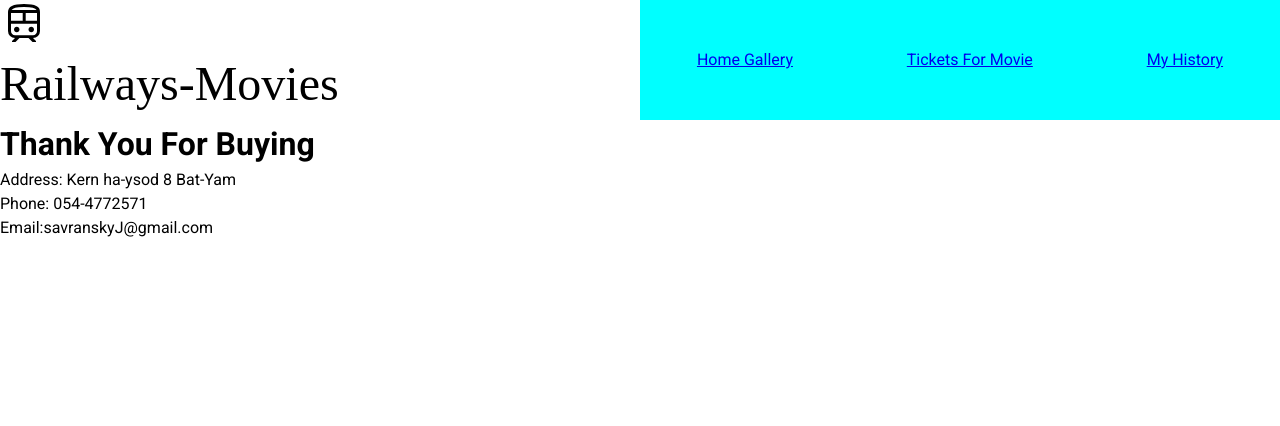
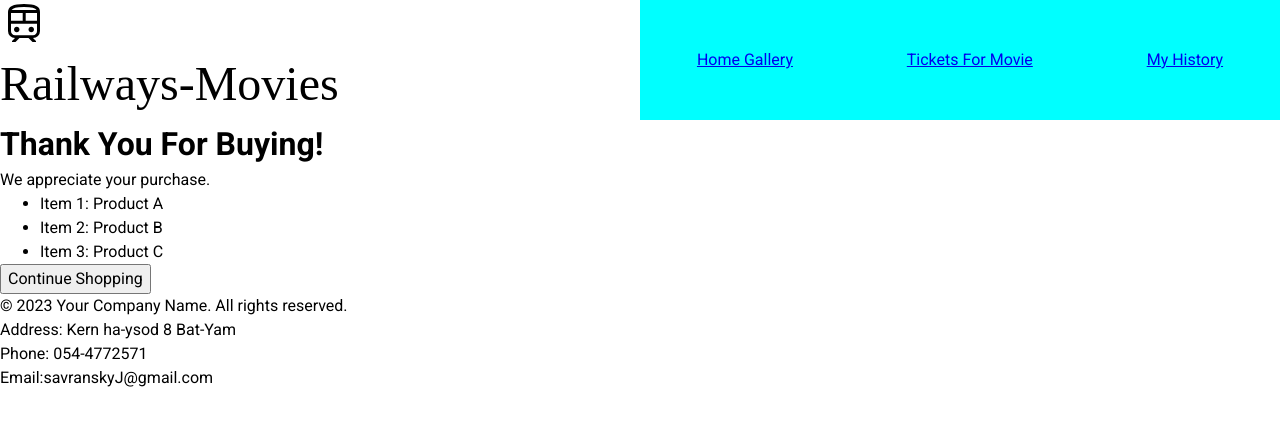
Before and after one commit to Juliasavransky/Railways-Movies-App, a React (Create React App) app: page /thankYouForBuying in a window 1280 px wide. Shown: the top 426 px of the page. Built offline with nearby package versions, Linux system fonts and the light colour scheme; no server answers; a web font is replaced by a local one.

Commit message:
select the favorite

```diff
--- a/src/components/movieCard/MovieCard.tsx
+++ b/src/components/movieCard/MovieCard.tsx
@@ -1,17 +1,17 @@
 import React, { useState } from 'react';
 import style from './MovieCard.module.css';
-import favorite from '../../utils/icons/favorite.svg';
+import favoriteSvg from '../../utils/icons/favorite.svg';
 import cart from '../../utils/icons/shopping_cart.svg';
 import { Link } from 'react-router-dom';
 import MovieOverView from '../movieOverView/MovieOverView';
-
+import { useAppDispatch } from '../../utils/hooks/hooks';
+import { toggleFavorite } from '../../features/movies/favoritesSlice';
 interface MovieCardProps {
-  key: number;
-  id: number;
-  title: string;
-  summary: string;
-  img: string;
-  index: number;
+  key?: number;
+  id?: number;
+  title?: string;
+  summary?: string;
+  img?: string;
 }
 
 const MovieCard: React.FC<MovieCardProps> = ({
@@ -19,9 +19,9 @@ const MovieCard: React.FC<MovieCardProps> = ({
   summary,
   img,
   id,
-  index,
-}) => {
+}: MovieCardProps) => {
   const [isModelOpen, setIsModelOpen] = useState<boolean>(false);
+  const [isFavorite, setIsFavorite] = useState<boolean>(false);
 
   const onOpenModel = () => {
     setIsModelOpen(true);
@@ -30,9 +30,18 @@ const MovieCard: React.FC<MovieCardProps> = ({
     setIsModelOpen(false);
     console.log('close');
   };
+  const dispatch = useAppDispatch();
+
+  const favoriteHandler = () => {
+    //@ts-ignore
+    dispatch(toggleFavorite({ movieTitle: title, movieId: id }));
+    console.log('favorite');
+    setIsFavorite((isFavorite) => !isFavorite);
+  };
+
   return (
     <>
-      <div className={style.container} key={id + index}>
+      <div className={style.container} key={id!}>
         <img
           src={`https://image.tmdb.org/t/p/w500/${img}`}
           alt='Movie Poster'
@@ -42,7 +51,24 @@ const MovieCard: React.FC<MovieCardProps> = ({
           <div onClick={onOpenModel}> Movie Summary: {summary}</div>
         </Link>
         <div className={style.buttons}>
-          <img src={favorite} alt='favorite icon' />
+          {isFavorite ? (
+            <img
+              style={{
+                filter:
+                  'invert(27%) sepia(51%) saturate(2878%) hue-rotate(346deg) brightness(104%) contrast(97%)',
+              }}
+              onClick={favoriteHandler}
+              src={favoriteSvg}
+              alt='favorite icon'
+            />
+          ) : (
+            <img
+              onClick={favoriteHandler}
+              src={favoriteSvg}
+              alt='favorite icon'
+            />
+          )}
+
           <Link to={`/selected/${id}`}>
             <img src={cart} alt='cart icon' />
           </Link>
--- a/src/components/movieList/MovieList.tsx
+++ b/src/components/movieList/MovieList.tsx
@@ -9,13 +9,13 @@ function MovieList() {
   const moviesToRender = movies.movies;
 
   return (
+    <>
       <div className={style.container}>
         {movies ? (
-        moviesToRender.map((movie: Movie, index: number) => (
+          moviesToRender.map((movie: Movie) => (
             <MovieCard
               key={movie.id}
               id={movie.id}
-            index={index}
               title={movie.title}
               summary={movie.overview}
               img={movie.backdrop_path}
@@ -25,6 +25,7 @@ function MovieList() {
           <h1>Our cinema is closed for renovations today</h1>
         )}
       </div>
+    </>
   );
 }
 
--- a/src/components/movieOverView/MovieOverView.tsx
+++ b/src/components/movieOverView/MovieOverView.tsx
@@ -33,7 +33,7 @@ const MovieOverView: React.FC = ({
 
   const onCloseHandler = () => {
     navigate('/');
-    onCloseModal!();
+    onCloseModal!;
   };
   useEffect(() => {
     setLoading(true);
--- a/src/components/thank/ThankYouForBuying.module.css
+++ b/src/components/thank/ThankYouForBuying.module.css
@@ -0,0 +1,72 @@
+body {
+  font-family: Arial, sans-serif;
+  background-color: #f2f2f2;
+  margin: 0;
+  padding: 0;
+}
+
+/* Container styles */
+.container {
+  max-width: 800px;
+  margin: 0 auto;
+  padding: 40px;
+  background-color: #fff;
+  box-shadow: 0 2px 6px rgba(0, 0, 0, 0.1);
+}
+
+/* Heading styles */
+h1 {
+  font-size: 32px;
+  color: #333;
+  margin: 0;
+  padding: 0;
+  text-align: center;
+  margin-bottom: 20px;
+}
+
+/* Thank you message styles */
+.message {
+  font-size: 24px;
+  color: #333;
+  text-align: center;
+  margin-bottom: 40px;
+}
+
+/* List styles */
+ul {
+  list-style-type: none;
+  padding: 0;
+  margin: 0;
+}
+
+/* Item styles */
+li {
+  font-size: 18px;
+  color: #555;
+  margin-bottom: 10px;
+}
+
+/* Button styles */
+.button {
+  display: inline-block;
+  padding: 10px 20px;
+  font-size: 18px;
+  color: #fff;
+  background-color: #4caf50;
+  border: none;
+  border-radius: 4px;
+  cursor: pointer;
+  transition: background-color 0.3s ease;
+}
+
+.button:hover {
+  background-color: #45a049;
+}
+
+/* Footer styles */
+.footer {
+  text-align: center;
+  margin-top: 40px;
+  color: #999;
+  font-size: 14px;
+}
--- a/src/components/thank/ThankYouForBuying.tsx
+++ b/src/components/thank/ThankYouForBuying.tsx
@@ -11,7 +11,23 @@ const ThankYouForBuying = () => {
 
     return () => clearTimeout(timer);
   }, [navigate]);
-  return <h1>Thank You For Buying </h1>;
+  return (
+    <>
+      <div className='container'>
+        <h1>Thank You For Buying!</h1>
+        <p className='message'>We appreciate your purchase.</p>
+        <ul>
+          <li>Item 1: Product A</li>
+          <li>Item 2: Product B</li>
+          <li>Item 3: Product C</li>
+        </ul>
+        <button className='button'>Continue Shopping</button>
+      </div>
+      <footer className='footer'>
+        &copy; 2023 Your Company Name. All rights reserved.
+      </footer>
+    </>
+  );
 };
 
 export default ThankYouForBuying;
--- /dev/null
+++ b/src/features/movies/favoritesSlice.ts
@@ -0,0 +1,57 @@
+import { PayloadAction, createSlice } from '@reduxjs/toolkit';
+
+export type FavoriteMovie = {
+  movieTitle: string;
+  movieId: number;
+  isFavorite: boolean;
+};
+
+type InitialState = {
+  favoriteMovies: FavoriteMovie[];
+};
+
+const initialState: InitialState = {
+  favoriteMovies: [],
+};
+
+export const favoritesSlice = createSlice({
+  name: 'favoriteMovies',
+  initialState,
+
+  reducers: {
+    toggleFavorite: (state, action: PayloadAction<FavoriteMovie>) => {
+      const newMovie = action.payload;
+      const existingMovie = state.favoriteMovies.find(
+        (movie) => movie.movieId === newMovie.movieId
+      );
+      if (!existingMovie) {
+        state.favoriteMovies.push({
+          movieId: action.payload.movieId,
+          movieTitle: action.payload.movieTitle,
+          isFavorite: (action.payload.isFavorite = true),
+        });
+        console.log(state.favoriteMovies);
+      } else {
+        state.favoriteMovies = state.favoriteMovies.filter(
+          (movie) => movie.movieId !== newMovie.movieId
+        );
+        //@ts-ignore
+        state.favoriteMovies.isFavorite = !state.favoriteMovies.isFavorite;
+        // isFavorite = false;
+      }
+    },
+    getMovieTitle: (state, action: PayloadAction<string>) => {
+      state.favoriteMovies.forEach((movie) => {
+        movie.movieTitle = action.payload;
+        console.log(state.favoriteMovies);
+      });
+    },
+    // getMovieTitle: (state, action: PayloadAction<string>) => {
+    //   state.favoriteMovies.movieTitle = action.payload;
+    //   return state.favoriteMovies.movieTitle;
+    // },
+  },
+});
+
+export const { getMovieTitle, toggleFavorite } = favoritesSlice.actions;
+export default favoritesSlice.reducer;
--- a/src/features/movies/store.ts
+++ b/src/features/movies/store.ts
@@ -2,12 +2,14 @@ import { configureStore } from '@reduxjs/toolkit';
 import moviesReducer from './movieSlice';
 import selectedMoviesReducer from './selectedSlice';
 import ticketsReducer from './ticketsSlice';
+import favoritesReducer from './favoritesSlice';
 
 export const store = configureStore({
   reducer: {
     movies: moviesReducer,
     selectedMovies: selectedMoviesReducer,
     tickets: ticketsReducer,
+    favoriteMovies: favoritesReducer,
   },
 });
 
```
Lines whose indentation alone changed are shown as unchanged.
